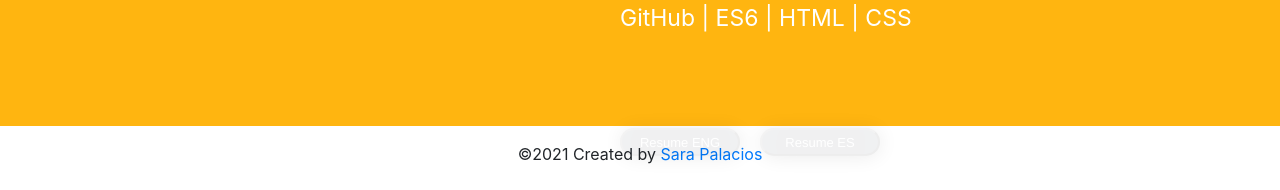
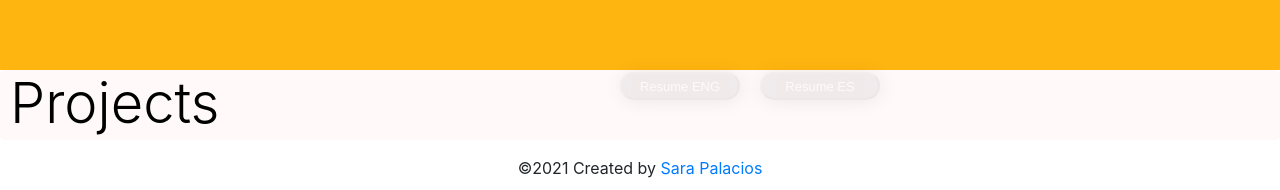
Before and after one commit to SaraPalacioss/porfolio-sarapalacios, a React (Create React App) app: page / in a window 1280 px wide. Shown: the part 1520-1710 px from the top of the page. Built offline with nearby package versions, Linux system fonts and the light colour scheme.

Commit message:
check point

```diff
--- a/src/components/Landing.js
+++ b/src/components/Landing.js
@@ -4,6 +4,7 @@ import Navbar from "./Layout/Navbar";
 import Hero from "./Hero/Hero";
 import ReadMeTitle from "./Tittles/ReadMeTitle";
 import ReadMe from "./ReadMe/ReadMe";
+import Projects from "./Tittles/Projects";
 
 import Footer from "./Layout/Footer";
 
@@ -14,6 +15,7 @@ const Home = () => {
       <Hero/>
       <ReadMeTitle/>
       <ReadMe/>
+      <Projects/>
       <Footer />
     </Fragment>
   );
--- /dev/null
+++ b/src/components/Tittles/Projects.js
@@ -0,0 +1,14 @@
+import React from "react";
+import "../../styles/Title.scss";
+
+const Projects = () => {
+  return (
+    <div class="jumbotron">
+
+        <h1 class="display-4">Projects</h1>
+
+    </div>
+  );
+};
+
+export default Projects;
--- a/src/styles/Layout/Navbar.scss
+++ b/src/styles/Layout/Navbar.scss
@@ -1,5 +1,5 @@
 .navbar-style {
    background-color: #232323 !important;
-   position: fixed inherit!important;
+   position: fixed!important;
    width: 100%;
 }
```
Also changed, not shown: src/components/Tittles/FullProjects.js (deleted, +0 -14 lines).
